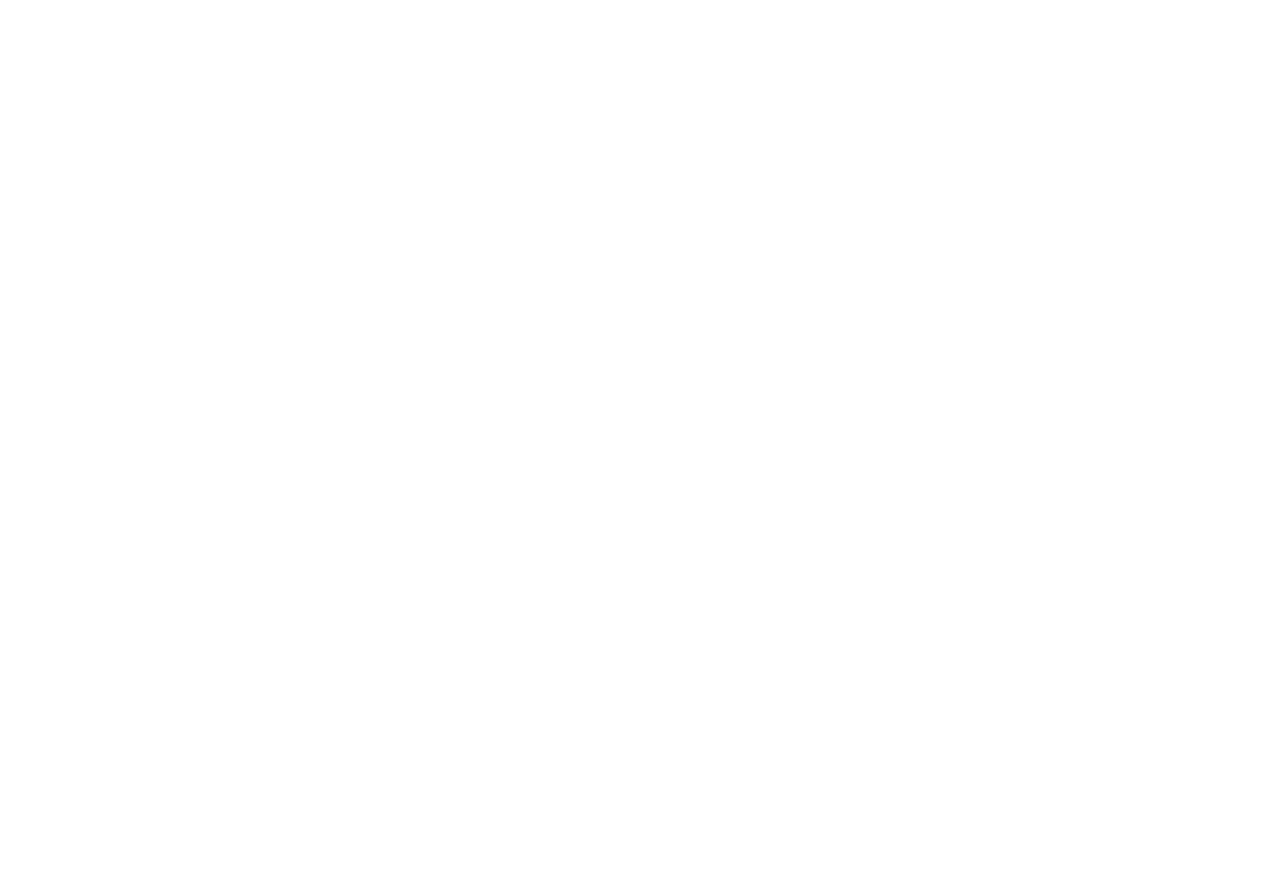
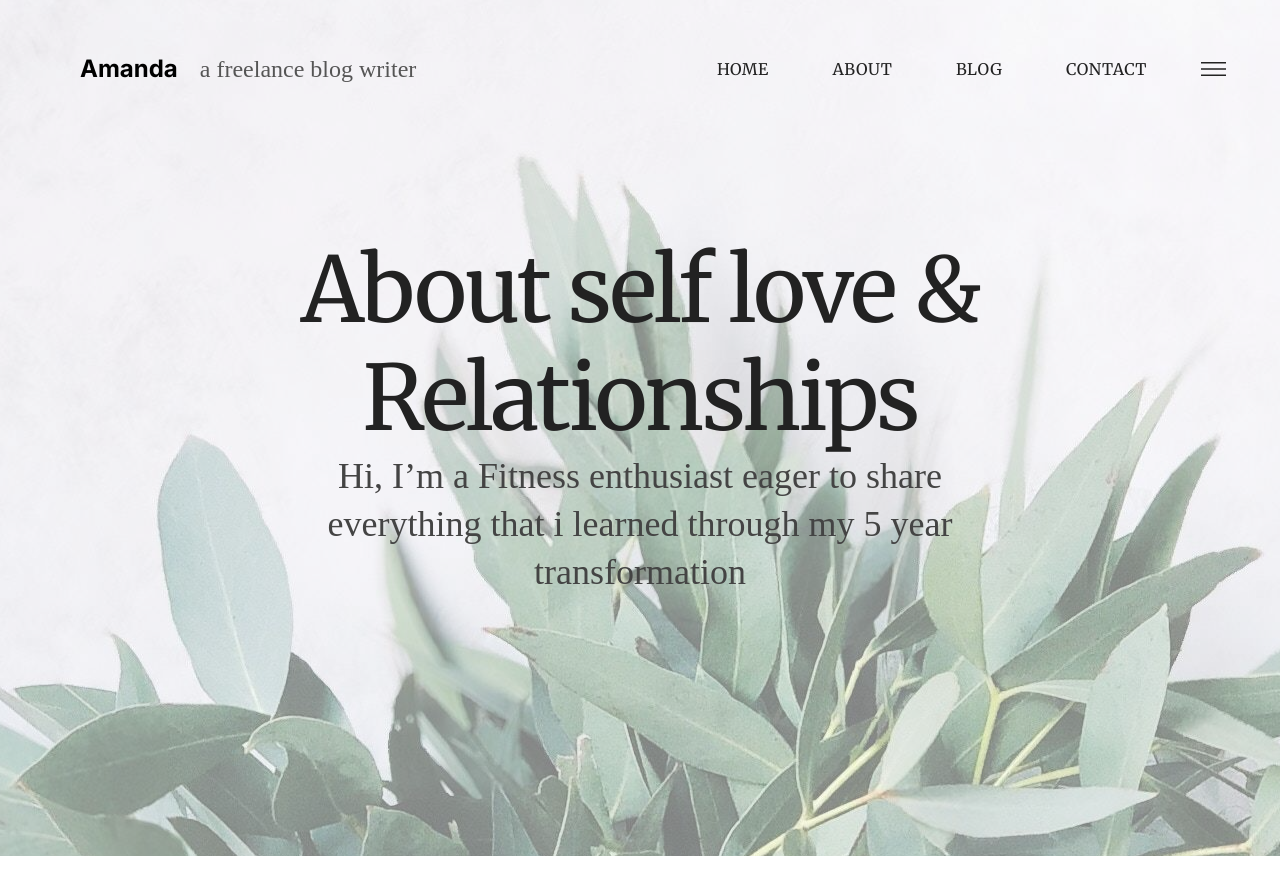
Before and after one commit to arafipro/amanda_figma_blog, a plain HTML site: page index.html in a window 1280 px wide. Before the commit the page ends 800 px from the top, so only its background shows below. Drawn offline with Linux system fonts and the light colour scheme; a web font is replaced by a local one.

Commit message:
header created

```diff
--- a/css/_color.scss
+++ /dev/null
@@ -1,18 +0,0 @@
-$whiteColor: #fff;
-$grayColor: rgba(17, 17, 17, 0.48);
-
-$primaryColor: #222;
-$secondaryColor: #333;
-$heroColor: #444;
-$textPrimaryColor: #555;
-$textSecondaryColor: #777;
-
-$postMenuColor: #858585;
-
-$bgSubscribeColor: #FAFAFA;
-
-$lineColor1: #C4C4C4;
-$lineColor2: #FAFAFA;
-
-$buttonGradientColor: linear-gradient(#B7C177, #336B39);
-$footerColor: #747474;
--- /dev/null
+++ b/css/_header.scss
@@ -0,0 +1,104 @@
+.header {
+	width: 100%;
+	height: 856px;
+	background-image: url("/images/hero_image.jpeg");
+	background-position-x: center;
+	background-position-y: 42%;
+	background-color: rgba(255,255,255,0.5);
+  background-blend-mode: lighten;
+
+	.header__menu {
+		justify-content: space-between;
+		margin-right: auto;
+		display: flex;
+		padding-top: 57px;
+
+		div {
+			display: flex;
+			align-items: center;
+		}
+
+		h1 {
+			margin: 0 22px 0 80px;
+			color: #222;
+			font-family: Inter;
+			font-size: 24px;
+			font-style: normal;
+			font-weight: 700;
+			line-height: 100%; /* 24px */
+		}
+
+		p {
+			color: #555;
+			font-family: Jaldi;
+			font-size: 24px;
+			font-style: normal;
+			font-weight: 400;
+			line-height: 100%; /* 24px */
+		}
+
+		ul {
+			display: flex;
+			width: 430px;
+			height: 100%;
+			justify-content: space-between;
+			align-items: center;
+
+			li {
+				font-family: Merriweather;
+				font-size: 16px;
+				font-style: normal;
+				font-weight: 300;
+				line-height: normal;
+				letter-spacing: 0.48px;
+				text-transform: uppercase;
+
+				a {
+					color: #222;
+				}
+			}
+		}
+
+		img {
+			margin: 0 54px;
+			width: 25px;
+			height: 14px;
+			flex-shrink: 0;
+			fill: #222;
+		}
+	}
+
+	.header__content {
+		height: 100%;
+		display: flex;
+		justify-content: center;
+		align-items: center;
+
+		.header__text {
+			text-align: center;
+			width: 690px;
+
+			h2 {
+				color: #222;
+				text-align: center;
+				font-family: Merriweather;
+				font-size: 90px;
+				font-style: normal;
+				font-weight: 300;
+				line-height: 120%; /* 108px */
+				letter-spacing: -2.7px;
+			}
+
+			p {
+				color: #444;
+				text-align: center;
+				font-family: Jaldi;
+				font-size: 36px;
+				font-style: normal;
+				font-weight: 400;
+				line-height: 48px; /* 133.333% */
+				padding-bottom: 186px;
+			}
+		}
+	}
+}
--- a/css/style.scss
+++ b/css/style.scss
@@ -2,5 +2,5 @@
 @import "./reset";
 // フォント
 @import "./font";
-// カラー
-@import "./color";
+// ヘッダー
+@import "./header";
--- a/index.html
+++ b/index.html
@@ -1,12 +1,37 @@
 <!DOCTYPE html>
 <html lang="ja">
-<head>
-	<meta charset="UTF-8">
-	<meta name="viewport" content="width=device-width, initial-scale=1.0">
-	<link rel="stylesheet" href="css/style.css">
-	<title>Amanda - freelance blog writer</title>
-</head>
-<body>
-
-</body>
+  <head>
+    <meta charset="UTF-8" />
+    <meta name="viewport" content="width=device-width, initial-scale=1.0" />
+    <link rel="stylesheet" href="css/style.css" />
+    <title>Amanda - freelance blog writer</title>
+  </head>
+  <body>
+    <header class="header">
+      <div class="header__menu">
+        <div>
+          <h1><a href="#">Amanda</a></h1>
+          <p>a freelance blog writer</p>
+        </div>
+        <div>
+          <ul>
+            <li><a href="#">Home</a></li>
+            <li><a href="#">About</a></li>
+            <li><a href="#">Blog</a></li>
+            <li><a href="#">Contact</a></li>
+          </ul>
+          <img src="images/vector.svg" alt="" />
+        </div>
+      </div>
+      <div class="header__content">
+        <div class="header__text">
+          <h2>About self love & Relationships</h2>
+          <p>
+            Hi, I’m a Fitness enthusiast eager to share everything that i
+            learned through my 5 year transformation
+          </p>
+        </div>
+      </div>
+    </header>
+  </body>
 </html>
```
Also changed, not shown: css/style.css, 2 other files.
